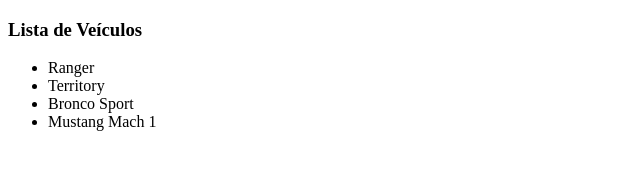
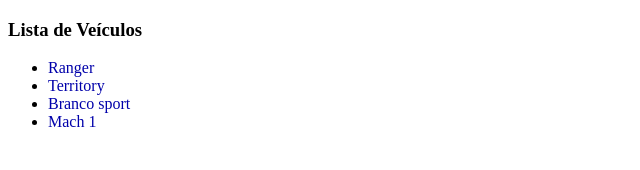
Before and after one commit to Andrei07-0/DESAFIO-VERSIONAMENTO, a plain HTML site: page index.html in a window 1280 px wide. Shown: the whole page, without its empty margins (0-640 px from the left). Drawn offline with Linux system fonts and the light colour scheme.

Commit message:
alteração da cor da font

```diff
--- a/index.html
+++ b/index.html
@@ -10,10 +10,10 @@
 			<section>
 				<h3> Lista de Veículos </h3>
 				<ul>
-					<li>Ranger</li>
-					<li>Territory</li>
-					<li>Bronco Sport</li>
-					<li>Mustang Mach 1</li>
+					<li> <font color="#0000AA">Ranger</font></li>
+					<li> <font color="#0000AA">Territory</font></li>
+					<li> <font color="0000AA">Branco sport</font></li>
+					<li> <font color="0000AA">Mach 1</font></li>
 				</ul>
 			</section>
 		</main>
```
Also changed, not shown: contato.html (+22 -0 lines).
